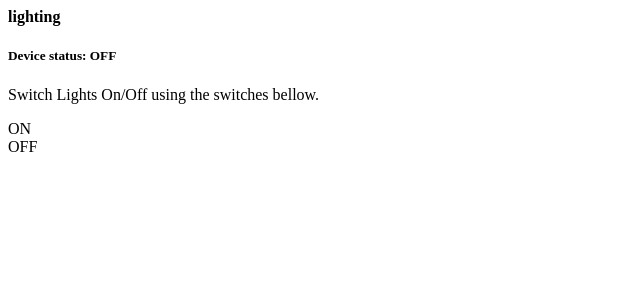
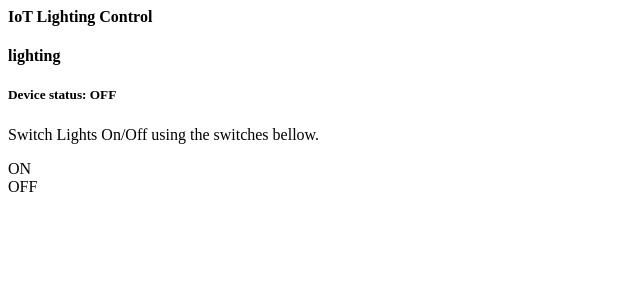
Before and after one commit to Kenny254/IOT-PHPython-2018, a PHP site: page / in a window 1280 px wide. Shown: the top 300 px of the page, without its empty margins (0-640 px from the left). Run offline with PHP 8.4, Linux system fonts and the light colour scheme.

Commit message:
Update index.php

```diff
--- a/index.php
+++ b/index.php
@@ -1,17 +1,20 @@
-<HTML>
-<TITLE></TITLE>
+<html>
+<title>Py IoT 2018</title>
 <BODY>
-<DIV>
+<div>
+	<h4>IoT Lighting Control</h4>
+</div>
+<div>
 <form method="post">
-            <h4 class="card-title">lighting</h4>
-            <h5 class="card-subtitle">Device status: <strong>OFF</strong></h5>
-            <p class="card-text">Switch Lights On/Off using the switches bellow.</p>
-            <div class="card-btn"><a  name="LightON" class="btn btn-warning">ON</a></div>
-						<div class="card-btn"><a  name="LightOFF" class="btn btn-danger">OFF</a></div>
-            </div>
+
+            <h4>lighting</h4>
+            <h5>Device status: <strong>OFF</strong></h5>
+            <p >Switch Lights On/Off using the switches bellow.</p>
+            <div><a  name="LightON" >ON</a></div>
+            <div><a  name="LightOFF">OFF</a></div>
 
 </form>
 
-</DIV>
-</BODY>
-</HTML>
+</div>
+</body>
+</html>
```
